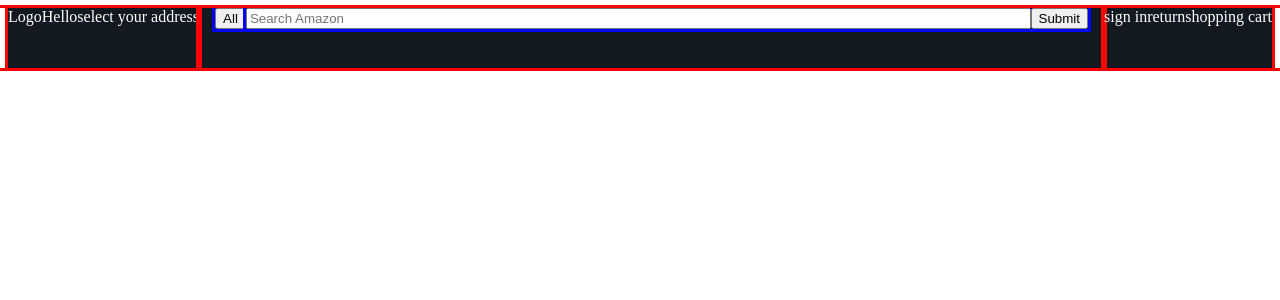
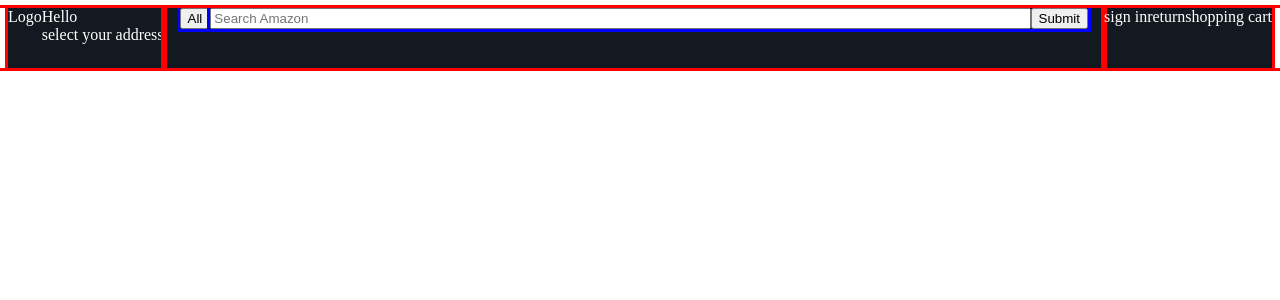
Before and after one commit to Mount-Blanc/AmazonClone, a React (Vite) app in the folder AmazonClone/: page / in a window 1280 px wide. Shown: the top 300 px of the page. Built offline with nearby package versions, Linux system fonts and the light colour scheme.

Commit message:
added css to hello block

```diff
--- a/AmazonClone/src/App.css
+++ b/AmazonClone/src/App.css
@@ -15,6 +15,9 @@ height:60px
 
 }
 
+.location-slot {
+  width:auto;
+}
 .nav-middle {
   width: auto;
   outline: 3px solid red;
@@ -54,3 +57,8 @@ form {
 a :hover {
   outline: 2px solid white;
 }
+
+.hello-block {
+  display: flex;
+  flex-flow: column nowrap;
+}
--- a/AmazonClone/src/App.jsx
+++ b/AmazonClone/src/App.jsx
@@ -10,9 +10,9 @@ function App() {
       <div className='nav-belt'>
       <div class="nav-left">
       <a>Logo</a>
-      <div>
+      <div className='location-slot'>
         <a>
-          <div>
+          <div className='hello-block'>
             <span>Hello</span>
             <span>select your address</span>
           </div>
```
